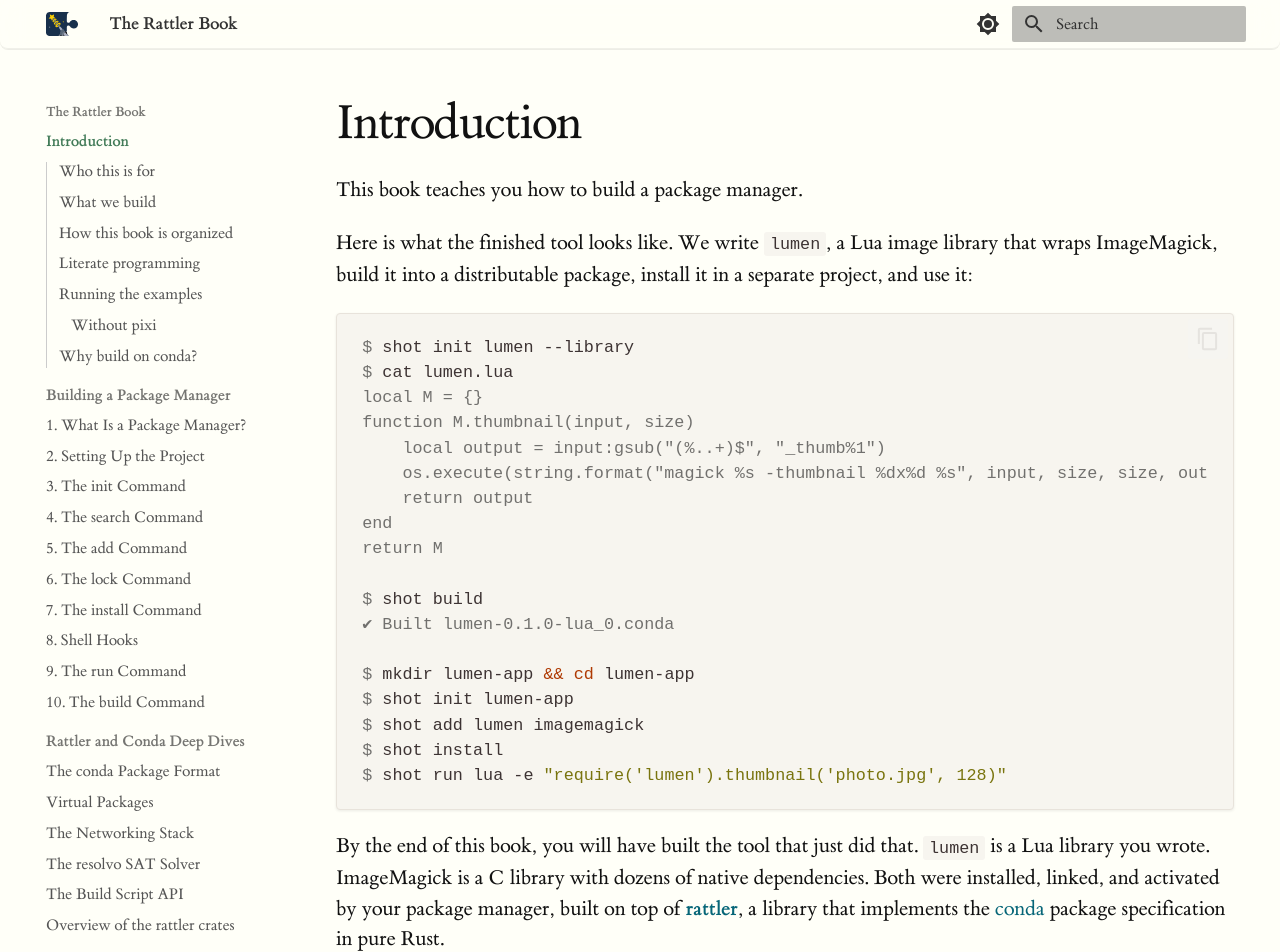
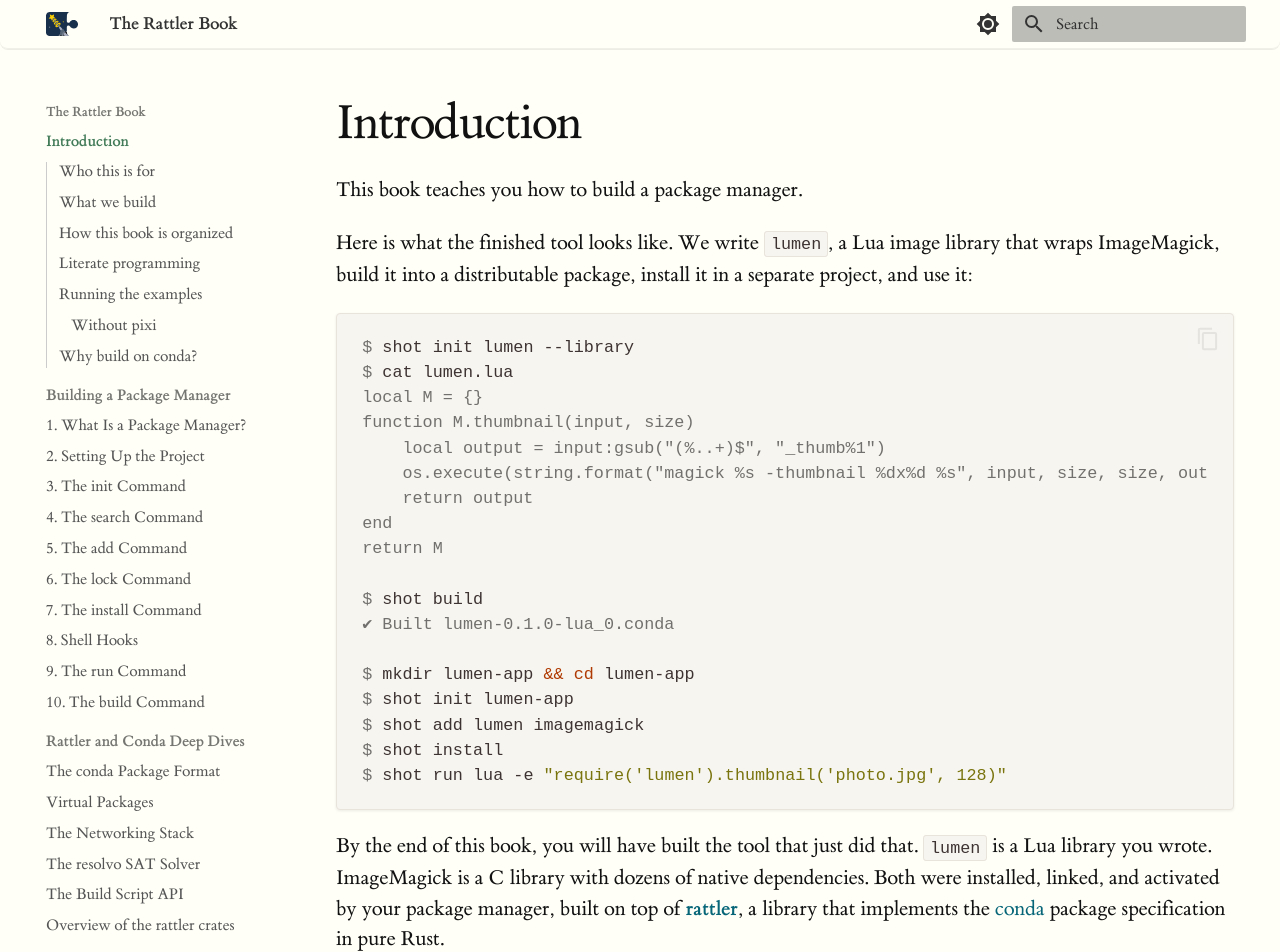
Before and after one commit to prefix-dev/rattler-book, an MkDocs documentation site: the page built from book/src/index.md, in a window 1280 px wide and 1400 px high. Shown: the top 952 px of the window. Built offline with MkDocs 1.6.1 and Material for MkDocs 9.7.7, drawn with Linux system fonts in a browser that asks for light colours.

Commit message:
some more small visual improvements

```diff
--- a/book/src/stylesheets/extra.css
+++ b/book/src/stylesheets/extra.css
@@ -144,7 +144,6 @@
    --------------------------------------------------------------------------- */
 [data-md-color-scheme="slate"] {
   --rb-bg: #202020;
-  --rb-bg-light: #262626;
   --rb-text: #ddd;
   --rb-text-lighter: #bbb;
   --rb-heading: #eee;
@@ -288,6 +287,17 @@
   display: none !important;
 }
 
+
+/* ===========================================================================
+   Text selection — Gruvbox tint
+   =========================================================================== */
+::selection {
+  background: color-mix(in srgb, var(--rb-gruvbox-yellow) 30%, transparent);
+}
+[data-md-color-scheme="slate"] ::selection {
+  background: color-mix(in srgb, var(--rb-gruvbox-aqua) 30%, transparent);
+}
+
 /* ===========================================================================
    Body text
    =========================================================================== */
@@ -377,6 +387,7 @@
   font-size: var(--rb-code-size);
   padding: 0.15em 0.35em;
   border-radius: 3px;
+  border: 1px solid var(--rb-code-border);
 }
 
 .highlight {
@@ -405,6 +416,7 @@
   font-size: var(--rb-code-size);
   background: none;
   padding: 0;
+  border: none;
 }
 
 /* ===========================================================================
@@ -480,6 +492,18 @@
 
 .md-footer-nav__title {
   font-style: italic;
+}
+
+[data-md-color-scheme="default"] .md-footer-meta {
+  background: var(--rb-gruvbox-bg-hard) !important;
+  color: var(--rb-gruvbox-fg);
+}
+
+.md-footer__link {
+  color: var(--rb-glass-text);
+}
+.md-footer__link:hover {
+  color: var(--rb-glass-text-active);
 }
 
 /* Back to top — liquid glass */
@@ -831,6 +855,7 @@
 [data-md-color-scheme="default"] .highlight {
   border: 1px solid var(--rb-code-border);
   background: var(--rb-code-bg);
+  box-shadow: var(--rb-code-shadow);
 }
 
 [data-md-color-scheme="default"] .highlight .filename {
@@ -917,7 +942,7 @@
    =========================================================================== */
 .file-tree {
   --ft-line: var(--rb-table-border);
-  --ft-icon-dir: #e8a854;
+  --ft-icon-dir: var(--rb-gruvbox-yellow);
   --ft-icon-file: var(--rb-text-lighter);
   --ft-comment: var(--rb-blockquote-text);
   border: 1px solid var(--rb-code-border);
```
